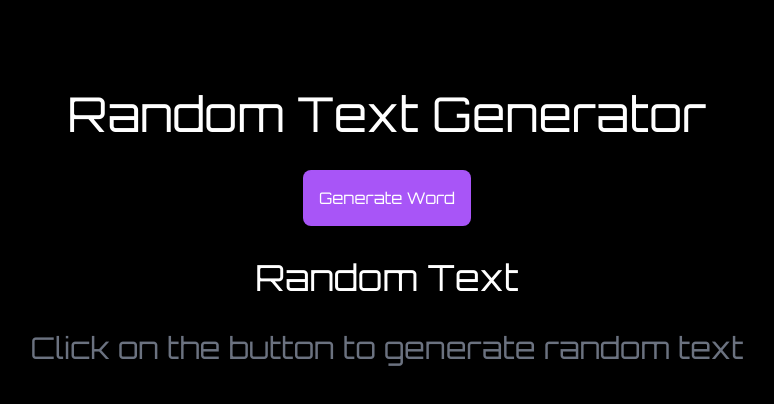
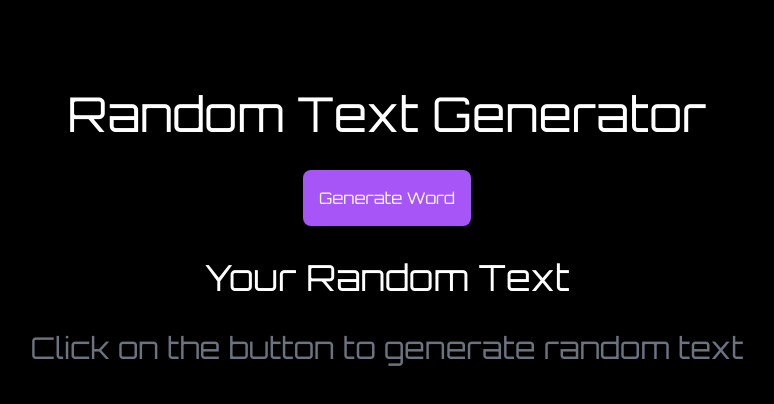
Before and after one commit to YARE0909/GDSC-Application, a Next.js app: page /random in a window 1280 px wide. Shown: the top 404 px of the page, without its empty margins (253-1027 px from the left). Built offline with nearby package versions, Linux system fonts and the light colour scheme.

Commit message:
💄 Minor Changes

```diff
--- a/src/pages/random.tsx
+++ b/src/pages/random.tsx
@@ -24,7 +24,7 @@
       >
         Generate Word
       </button>
-      <h1 className="text-4xl">Random Text</h1>
+      <h1 className="text-4xl">Your Random Text</h1>
       {wordState ? (
         <h1 className="text-3xl text-center">{randomWord}</h1>
       ) : (
```
